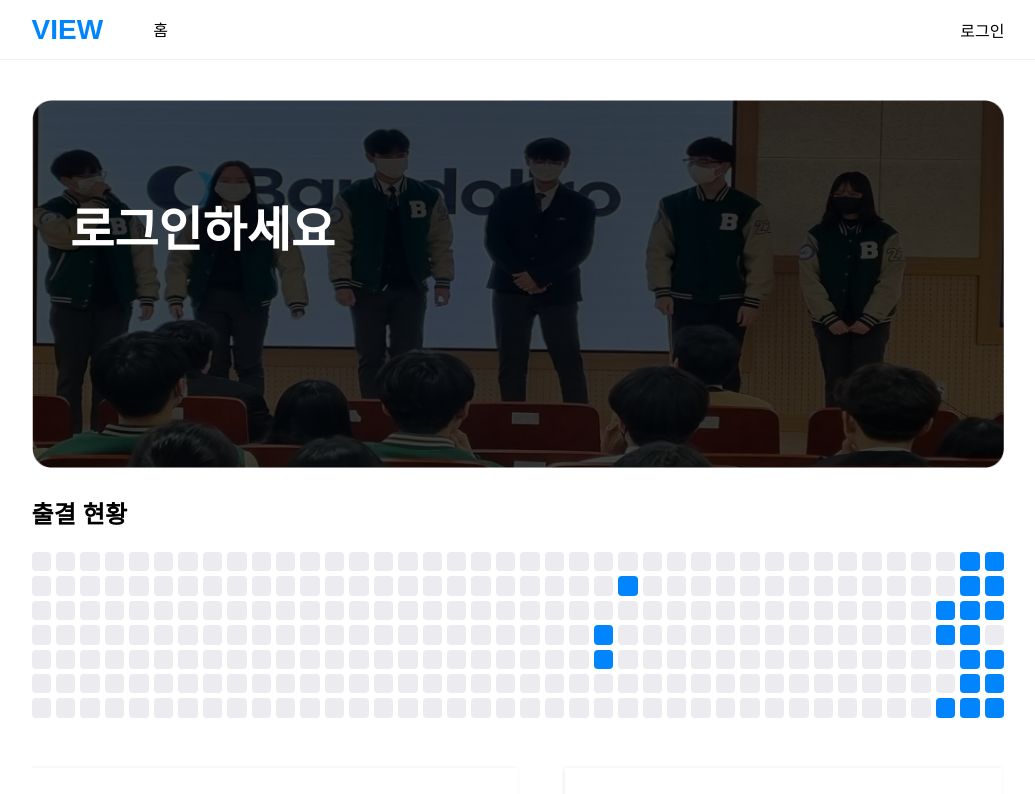
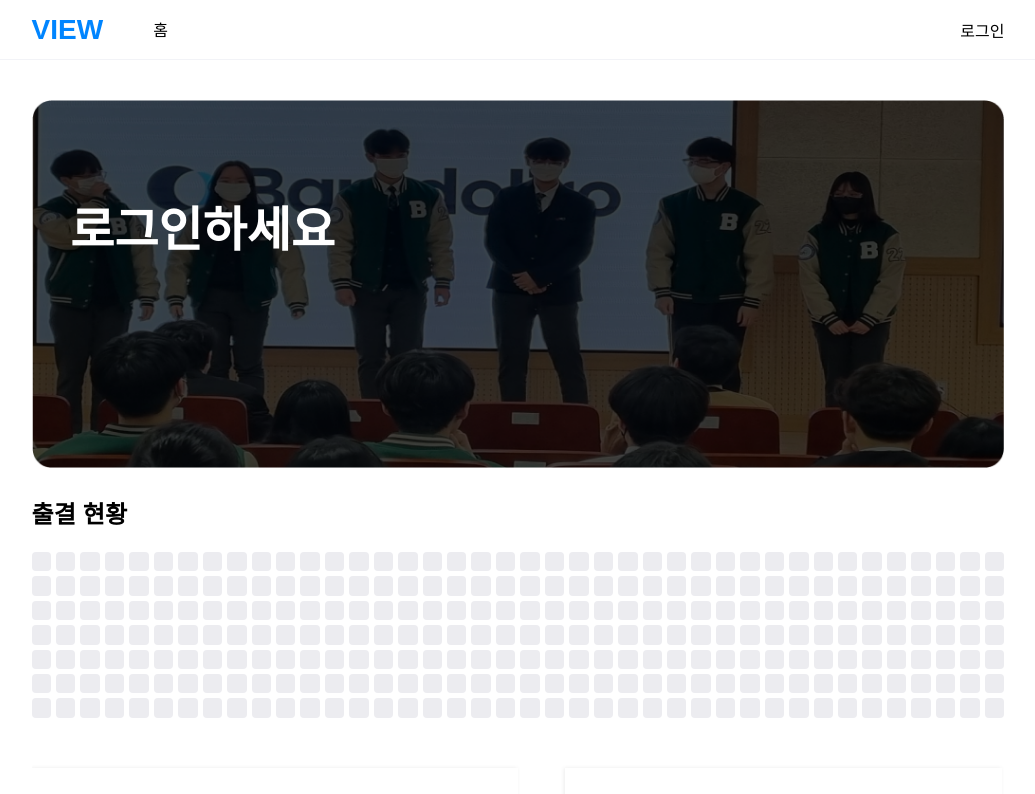
Before and after one commit to SETUPYOURORGAN1ZATION/VIEW_FRONTEND, a React (Create React App) app: page / in a window 1280 px wide. Shown: the top 794 px of the page, without its empty margins (122-1157 px from the left). Built offline with nearby package versions, Linux system fonts and the light colour scheme; a web font is replaced by a local one.

Commit message:
feat: 잔디 표시하기

```diff
--- a/src/components/Grass/index.tsx
+++ b/src/components/Grass/index.tsx
@@ -52,8 +52,6 @@ const Grass = ({
     arr.push(arrColumn);
   }
 
-  console.log(arr);
-
   return (
     <S.Layout>
       {arr.map((column: string[], colIndex) => (
--- a/src/pages/Home/index.tsx
+++ b/src/pages/Home/index.tsx
@@ -2,37 +2,15 @@ import Grass from "components/Grass";
 import DayInfo from "interfaces/DayInfo";
 import banner from "assets/banner.png";
 import * as S from "./style";
-import { useState } from "react";
+import { useMemo, useEffect, useState } from "react";
 import { supabase } from "apis";
 
-const data: DayInfo[] = [
-  { date: "2023-09-02", status: "TRUANCY", description: null },
-  { date: "2023-09-03", status: "ATTENDANCE", description: null },
-  { date: "2023-09-04", status: "ATTENDANCE", description: null },
-  { date: "2023-09-08", status: "ATTENDANCE", description: null },
-  { date: "2023-10-06", status: "ABSENT", description: "배고파서" },
-  { date: "2023-12-10", status: "ATTENDANCE", description: null },
-  { date: "2023-12-09", status: "ATTENDANCE", description: null },
-  { date: "2023-12-17", status: "ATTENDANCE", description: null },
-  { date: "2023-12-13", status: "ATTENDANCE", description: null },
-  { date: "2023-12-13", status: "ATTENDANCE", description: null },
-  { date: "2023-12-14", status: "ATTENDANCE", description: null },
-  { date: "2023-12-15", status: "ATTENDANCE", description: null },
-  { date: "2023-12-16", status: "ATTENDANCE", description: null },
-  { date: "2023-12-18", status: "ATTENDANCE", description: null },
-  { date: "2023-12-19", status: "ATTENDANCE", description: null },
-  { date: "2023-12-20", status: "ATTENDANCE", description: null },
-  { date: "2023-12-21", status: "ATTENDANCE", description: null },
-  { date: "2023-12-22", status: "ATTENDANCE", description: null },
-  { date: "2023-12-23", status: "ATTENDANCE", description: null },
-  { date: "2023-12-25", status: "ATTENDANCE", description: null },
-  { date: "2023-12-26", status: "ATTENDANCE", description: null },
-  { date: "2023-12-27", status: "ATTENDANCE", description: null },
-  { date: "2023-12-28", status: "ATTENDANCE", description: null },
-];
-
 const Home = () => {
-  const student = JSON.parse(localStorage.getItem("student") ?? "false");
+  const student = useMemo(
+    () => JSON.parse(localStorage.getItem("student") ?? "false"),
+    [],
+  );
+  const [studentData, setStudentData] = useState<DayInfo[]>();
   const [date, setDate] = useState("");
   const [reason, setReason] = useState("");
 
@@ -50,6 +28,33 @@ const Home = () => {
     setDate("");
   };
 
+  useEffect(() => {
+    if (student) {
+      (async () => {
+        try {
+          const { data } = await supabase.from("Register").select();
+          console.log(data);
+          setStudentData(
+            data
+              ?.filter((item) => item.studentNumber === student.studentId)
+              ?.map((a) => ({
+                date: `${parseInt(a.checkedDate.slice(0, 4)) + 1}-${a.checkedDate.slice(
+                  6,
+                  8,
+                )}-${a.checkedDate.slice(9, 11)}`,
+                status: a.status,
+                description: a.description,
+              })),
+          );
+        } catch (err) {
+          console.log(err);
+        }
+      })();
+    }
+  }, [student]);
+
+  console.log(studentData);
+
   return (
     <S.Layout>
       <S.Banner src={banner} />
@@ -60,7 +65,7 @@ const Home = () => {
       )}
       <S.Name>{student.name ? `${student.name}님` : "로그인하세요"}</S.Name>
       <S.Text>출결 현황</S.Text>
-      <Grass data={data} attendColor="#0085ff" />
+      <Grass data={studentData ? studentData : []} attendColor="#0085ff" />
       <S.Box>
         <S.PassTicketBox>
           <S.PassTicketMainText>이석증 발급하기</S.PassTicketMainText>
```
Also changed, not shown: src/assets/calendar.svg (deleted).
